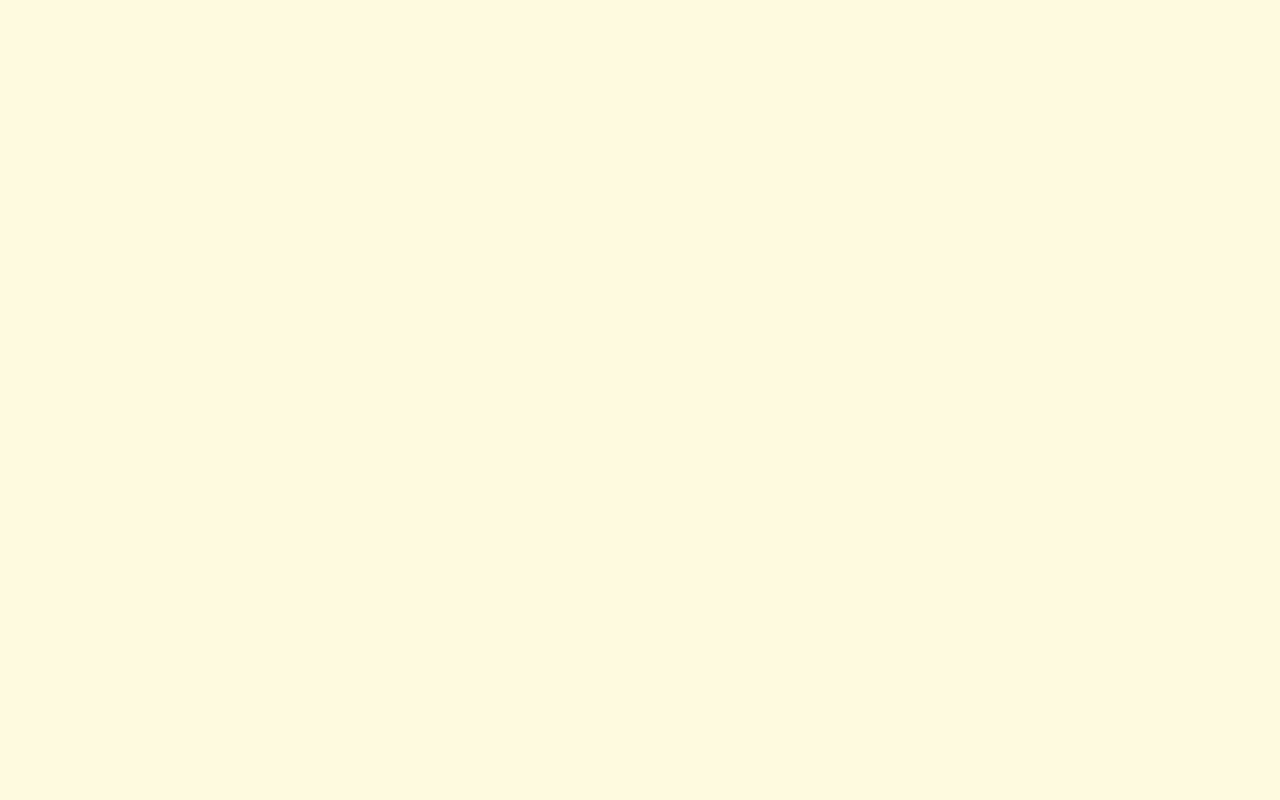
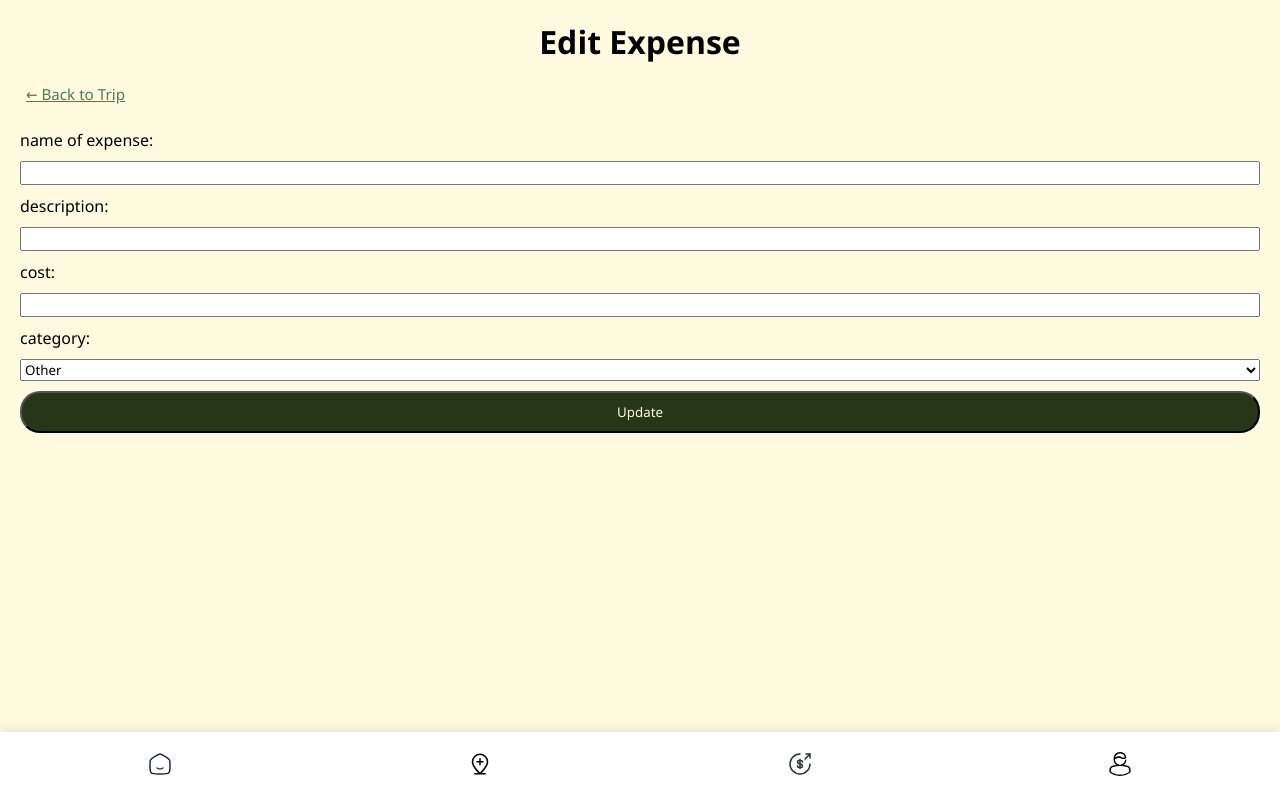
Before and after one commit to psd-travel-tracker/Front-End, a React (Create React App) app: page /trip-details/1/edit-expense in a window 1280 px wide. Before the commit this address had no page. Built offline with nearby package versions, Linux system fonts and the light colour scheme.

Commit message:
Fully functional and reuseable edit expense

```diff
--- a/src/App.js
+++ b/src/App.js
@@ -14,7 +14,8 @@ export default function App() {
                 <Route path="/register" element={<RegisterPage/>} />
                 <Route path="/" element={<ViewTrips/>} />
                 <Route path="/create-new-trip" element={<CreateNewTrip/>} />
-                <Route path="/trip-details/:id/create-expense" element={<CreateExpense/>} />
+                <Route path="/trip-details/:id/create-expense" element={<CreateExpense isEdit={false}/>} />
+                <Route path="/trip-details/:id/edit-expense" element={<CreateExpense isEdit={true} />} />
                 <Route path="/create-expense" element={<CreateExpense/>} />
                 <Route path="/trip-details/:id" element={<TripDetails/>} />
             </Routes>
--- a/src/Components/ExpenseList.jsx
+++ b/src/Components/ExpenseList.jsx
@@ -3,12 +3,19 @@ import { useEffect, useState } from "react";
 import ExpenseCard from './ExpenseCard';
 import '../Style/trip_details.css';
 import { categoryMap } from '../utils/categoryMap';
+import {useNavigate} from 'react-router-dom';
+
 
 
 export default function ExpenseList({ expenses, onDelete }) {
+  const navigate = useNavigate();
+
+
   function handleEdit(expense) {
-    console.log("Edit expense:", expense);
-  }
+  navigate(`/trip-details/${expense.tripId}/edit-expense`, {
+    state: { expense }  // pass the full object using navigation state
+  });
+}
 
   function handleDelete(expenseId) {
     fetch(`http://localhost:3001/expenses/${expenseId}`, {
--- a/src/Pages/CreateExpense.jsx
+++ b/src/Pages/CreateExpense.jsx
@@ -3,20 +3,31 @@ import { useNavigate, useParams } from 'react-router-dom';
 import NavMenu from "../Components/NavMenu";
 import { reverseCategoryMap } from '../utils/categoryMap.js';
 import '../Style/create_expense.css';
+import {useLocation } from 'react-router-dom';
 
-export default function CreateExpense() {
+
+export default function CreateExpense({isEdit = false}) {
     const navigate = useNavigate();
     const {id} = useParams();
+
+    const location = useLocation();
+    const existingExpense = location.state?.expense; // Get the existing expense from the location state
+
     const [data, setData] = useState([]); //this isn't used?? and neither is the loading or error
     const [loading, setLoading] = useState(true);
     const [error, setError] = useState(null);
 
     const [formData, setFormData] = useState({
-        name: "",
-        description: "",
-        cost: "",
-        category: "Other" // Default category
+        name: existingExpense?.name || "",
+        description: existingExpense?.description || "",
+        cost: existingExpense?.cost || "",
+        category: existingExpense
+            ? Object.keys(reverseCategoryMap).find(
+                key => reverseCategoryMap[key] === existingExpense.categoryId
+              )
+            : "Other" // Default to "Other" if no existing expense
     });
+
 
     async function createExpense(formData) {
         try {
@@ -54,31 +65,76 @@ export default function CreateExpense() {
         }
     }
 
+    async function updateExpense(formData) {
+        try {
+            setLoading(true);
+            const updatedExpense = {
+                name: formData.name,
+                description: formData.description,
+                cost: formData.cost,
+                categoryId: reverseCategoryMap[formData.category] || 1,
+                userId: 1,
+            };
+
+            const response = await fetch(`http://localhost:3001/expenses/${existingExpense.id}`, {
+                method: 'PUT',
+                headers: { 'Content-Type': 'application/json' },
+                body: JSON.stringify(updatedExpense)
+            });
+
+            if (!response.ok) {
+                throw new Error(`HTTP error! status: ${response.status}`);
+            }
+
+            await response.json();
+            navigate(`/trip-details/${id}`);
+        } catch (error) {
+            setError(error);
+            setLoading(false);
+        }
+    }
+
+    const handleSubmit = async (e) => {
+        e.preventDefault();
+        if (isEdit) {
+            await updateExpense(formData);
+        } else {
+            await createExpense(formData);
+        }
+    };
+
     const handleChange = (e) => {
         const { name, value } = e.target;
-        setFormData({
-            ...formData,
-            [name]: value
-        });
-    };
-
-    const handleSubmit = async (e) => {
-        e.preventDefault(); // Prevent the default form submission
-        await createExpense(formData);
-    };
+        setFormData(prev => ({
+          ...prev,
+          [name]: value
+        }));
+      };
 
     return (
         <>
         <form onSubmit={handleSubmit}>
-            <h1 className="welcome-title">Add a new expense</h1>
+            <h1 className="welcome-title">{isEdit ? 'Edit Expense' : 'Add a new expense'}</h1>
             <button className="back-button" onClick={() => navigate(`/trip-details/${id}`)}>
             ← Back to Trip
             </button>
             <div className="formWrapper">
                 <label htmlFor="name">name of expense:</label>
-                <input type="text" id="name" name="name" onChange={handleChange}/>
+                <input
+                type="text"
+                id="name"
+                name="name"
+                value={formData.name}
+                onChange={handleChange}
+                />
                 <label htmlFor="description">description:</label>
-                <input type="text" id="description" name="description" onChange={handleChange}/>
+                <input
+                type="text"
+                id="description"
+                name="description"
+                value={formData.description}
+                onChange={handleChange}
+                />
                 <label htmlFor="cost">cost:</label>
                 <input
                 type="number"
@@ -100,7 +156,7 @@ export default function CreateExpense() {
                     <option key={label} value={label}>{label}</option>
                 ))}
                 </select>
-                <input type="submit" className="button" value="submit"/>
+                <input type="submit" className="button" value={isEdit ? 'Update' : 'Submit'} />
             </div>
         </form>
         <br/><br/><br/>
```
